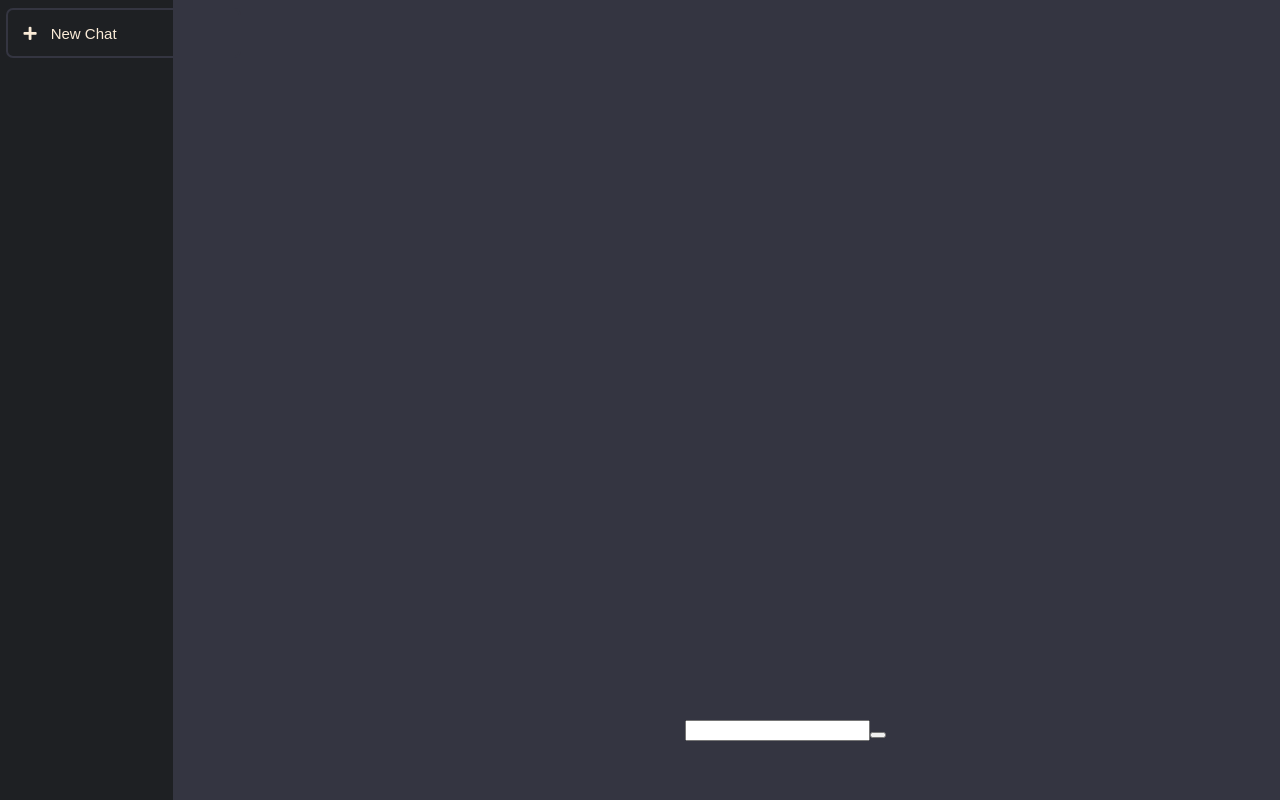
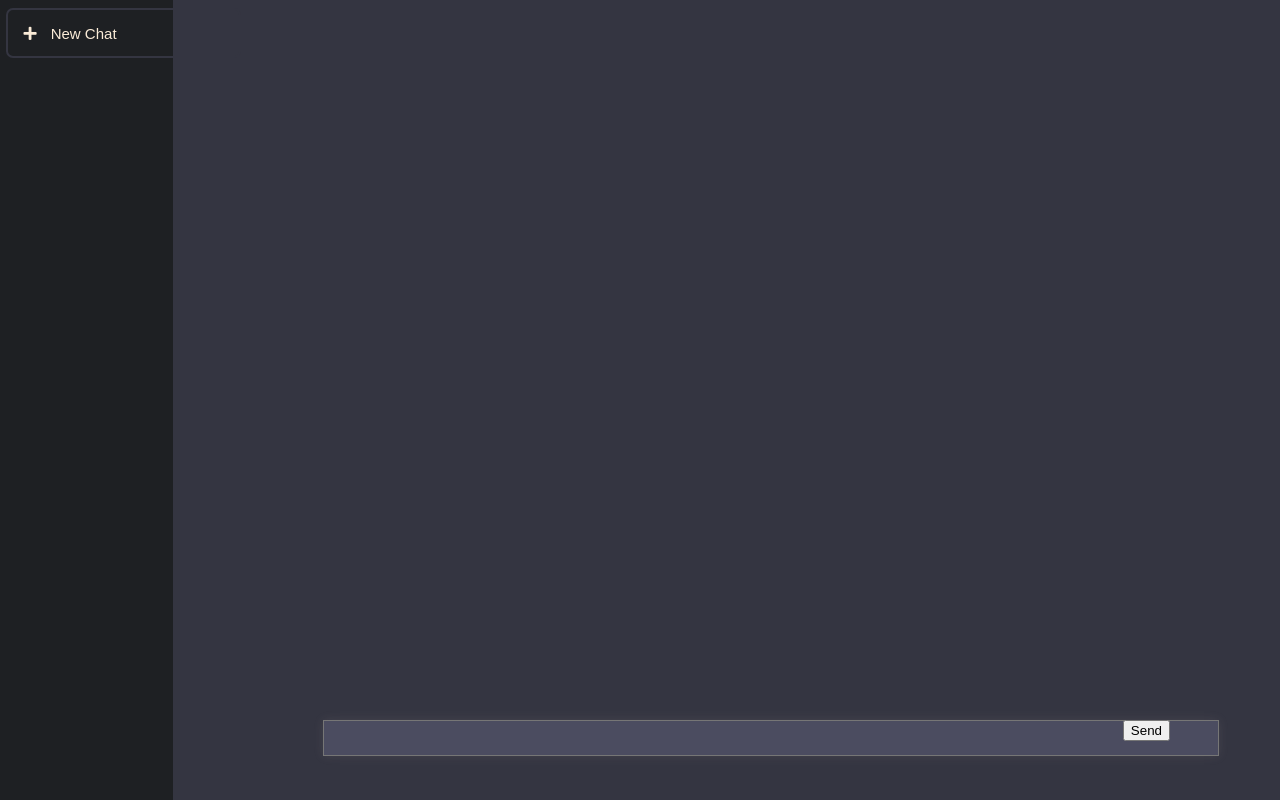
Before and after one commit to AHDev100/Smart-Speak, a React (Create React App) app: page / in a window 1280 px wide. Built offline with nearby package versions, Linux system fonts and the light colour scheme.

Commit message:
Logic coming into play, fix styling issue when each chat message is added

```diff
--- /dev/null
+++ b/src/components/landing/chatlog.js
@@ -0,0 +1,13 @@
+const ChatLog = (props) => {
+    const { message } = props;
+
+    return (
+        <>
+            <div className="Chat-Message-Me">
+                {message}
+            </div>
+        </>
+    );
+}
+
+export default ChatLog;
--- a/src/components/landing/interface.css
+++ b/src/components/landing/landing.css
@@ -39,7 +39,22 @@ i {
     background-color: gray;
 }
 
-.chat-input {
+textarea {
+    width: 70%;
+    resize: none;
+    background-color: rgb(75, 76, 96);
+    padding-right: 1.75rem;
+    outline: none;
+    color: aliceblue;
+    margin-left: 150px;
     margin-top: 90vh;
-    margin-left: 40vw;
+    font-size: medium;
+    box-shadow: 0px 0px 10px rgba(215, 193, 193, 0.1);
+    position: absolute;
 }
+
+.btn {
+    top: 90vh;
+    position: absolute;
+    right: 110px;
+}
--- a/src/components/landing/landing.js
+++ b/src/components/landing/landing.js
@@ -1,10 +1,20 @@
-import "./interface.css";
+import "./landing.css";
+import { useState } from 'react';
+import ChatLog from "./chatlog";
 
 const Interface = () =>{
+    const [message, setMessage] = useState('');
 
-    const handleInput = () => {
-        alert('Input Sent')
-    }
+    const addMessage = (event) => {
+        event.preventDefault();
+        if (message.trim() !== '') {
+          try {
+            alert(`${message}`);
+          } catch (error) {
+            //Do nothing if no message is entered
+          }
+        }
+      }
 
     const openConversation = () => {
         alert('HA');
@@ -18,8 +28,13 @@ const Interface = () =>{
                 </button>
             </div>
             <div className="interface">
-                <input className="chat-input"></input>
-                <button onClick={handleInput}></button>
+                <ChatLog message={message}/>
+                <form onSubmit={addMessage}>
+                    <textarea className="chat-input" value={message} onChange={(e)=>setMessage(e.target.value)}></textarea>
+                    <button type="submit" className="btn">
+                        Send
+                    </button>
+                </form>
             </div>
         </>
     )
```
Also changed, not shown: src/components/landing/chatlog.css (added).
